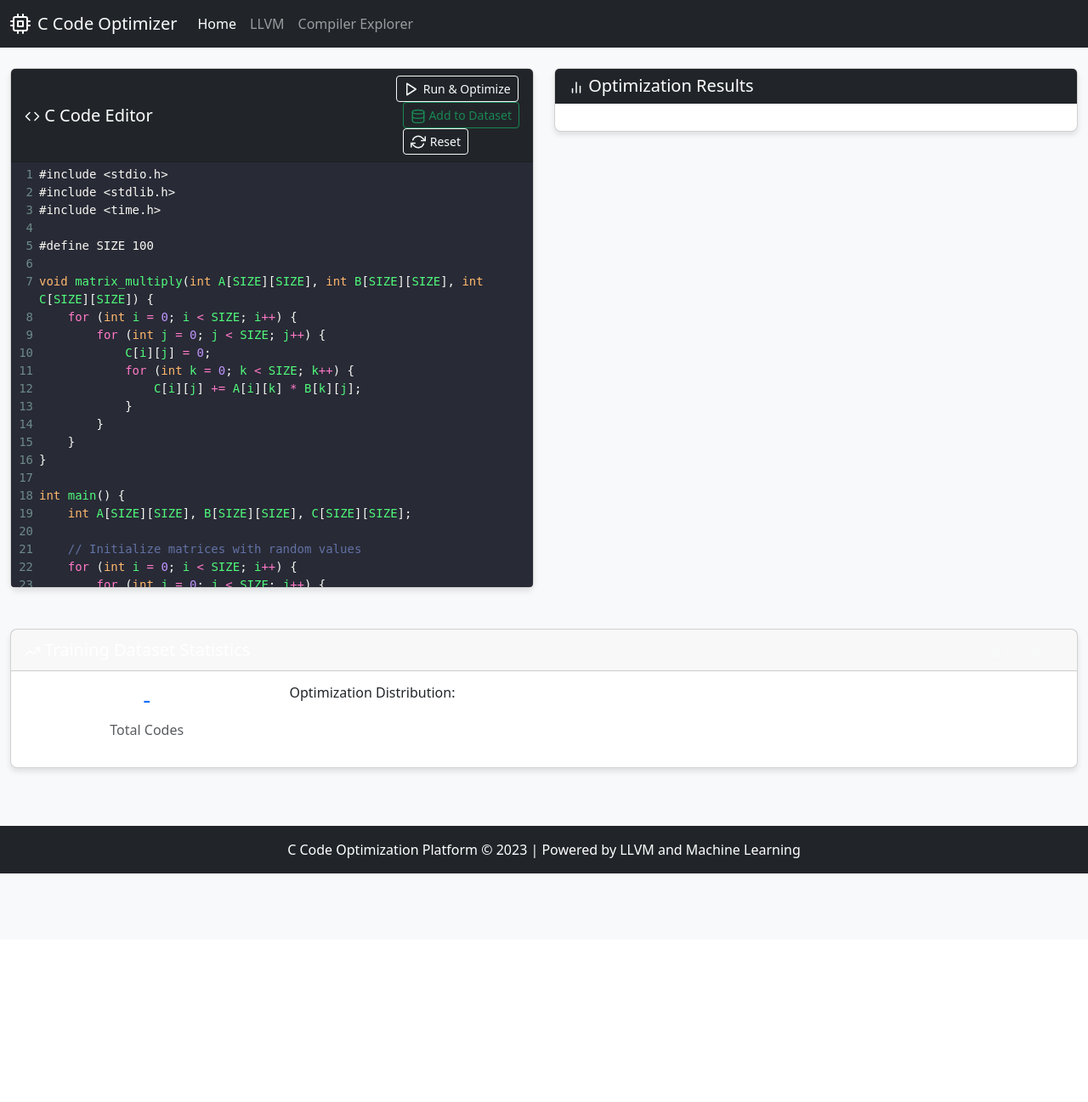
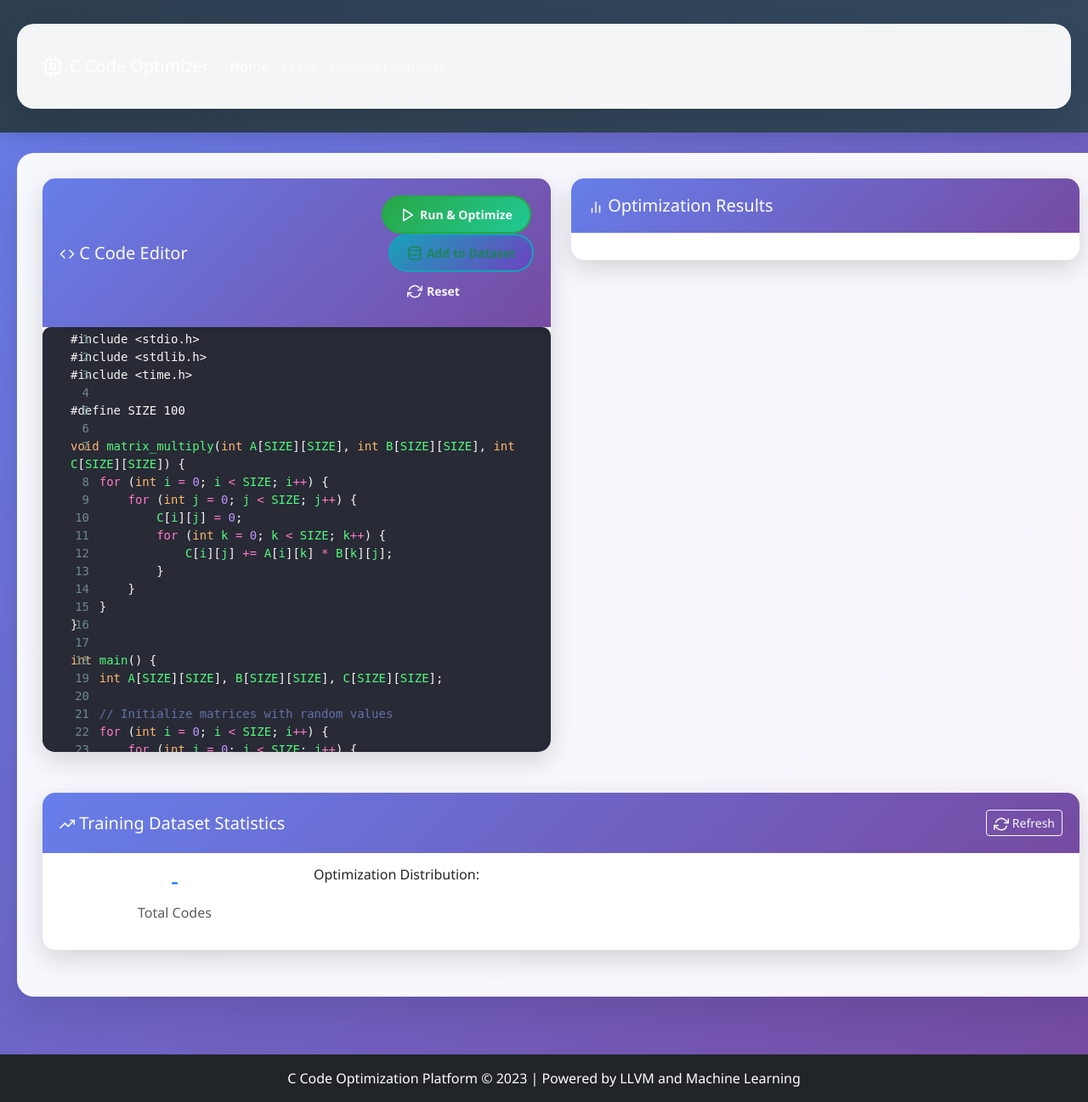
Before and after one commit to AgrimChauhan09/CodeOptimizer, a Flask app: page / in a window 1280 px wide. Shown: the whole page at 85% size. Before the commit the page ends 1028 px from the top, so only its background shows below. Run offline with Flask 3, Linux system fonts and the light colour scheme.

Commit message:
Enhance the user interface with visual appeal and prevent technique repetition
Refactor UI styling in `static/css/style.css` and add result caching to `static/js/main.js` to avoid repeated optimization details.

Replit-Commit-Author: Agent
Replit-Commit-Session-Id: 46f939f9-8876-4a14-86e0-35cd24b541c8
Replit-Commit-Screenshot-Url: https://storage.googleapis.com/screenshot-production-us-central1/d62fa755-6802-43f8-93a6-6deccf1c8dbe/992b663b-2bc4-4bb8-8b2e-f88f5fbaa7d6.jpg

```diff
--- a/static/css/style.css
+++ b/static/css/style.css
@@ -1,8 +1,18 @@
 body {
-    background-color: #f8f9fa;
+    background: linear-gradient(135deg, #667eea 0%, #764ba2 100%);
     min-height: 100vh;
     display: flex;
     flex-direction: column;
+    font-family: 'Segoe UI', Tahoma, Geneva, Verdana, sans-serif;
+}
+
+.container-fluid {
+    background: rgba(255, 255, 255, 0.95);
+    margin: 20px;
+    border-radius: 20px;
+    padding: 30px;
+    backdrop-filter: blur(10px);
+    box-shadow: 0 20px 40px rgba(0, 0, 0, 0.1);
 }
 
 .CodeMirror {
@@ -13,13 +23,29 @@ body {
 }
 
 .card {
-    border-radius: 8px;
-    box-shadow: 0 4px 6px rgba(0, 0, 0, 0.1);
-    margin-bottom: 20px;
+    border-radius: 15px;
+    box-shadow: 0 10px 30px rgba(0, 0, 0, 0.15);
+    margin-bottom: 25px;
+    border: none;
+    overflow: hidden;
+    transition: transform 0.3s ease, box-shadow 0.3s ease;
+}
+
+.card:hover {
+    transform: translateY(-5px);
+    box-shadow: 0 15px 40px rgba(0, 0, 0, 0.2);
 }
 
 .card-header {
-    border-radius: 8px 8px 0 0;
+    border-radius: 15px 15px 0 0;
+    background: linear-gradient(135deg, #667eea 0%, #764ba2 100%) !important;
+    color: white !important;
+    padding: 20px;
+    border-bottom: none;
+}
+
+.bg-gradient-primary {
+    background: linear-gradient(135deg, #667eea 0%, #764ba2 100%) !important;
 }
 
 #performance-chart {
@@ -87,10 +113,40 @@ footer {
     height: 18px;
 }
 
-#run-btn, #reset-btn {
+#run-btn, #reset-btn, #add-to-dataset-btn {
     display: flex;
     align-items: center;
     gap: 5px;
+    border-radius: 25px;
+    padding: 10px 20px;
+    font-weight: 600;
+    transition: all 0.3s ease;
+    border: 2px solid transparent;
+}
+
+#run-btn {
+    background: linear-gradient(135deg, #28a745 0%, #20c997 100%);
+    border-color: #28a745;
+}
+
+#run-btn:hover {
+    transform: translateY(-2px);
+    box-shadow: 0 8px 20px rgba(40, 167, 69, 0.4);
+}
+
+#add-to-dataset-btn {
+    background: linear-gradient(135deg, #17a2b8 0%, #6f42c1 100%);
+    border-color: #17a2b8;
+}
+
+#add-to-dataset-btn:hover {
+    transform: translateY(-2px);
+    box-shadow: 0 8px 20px rgba(23, 162, 184, 0.4);
+}
+
+#reset-btn:hover {
+    transform: translateY(-2px);
+    box-shadow: 0 8px 20px rgba(108, 117, 125, 0.4);
 }
 
 .icon-container {
@@ -103,3 +159,92 @@ footer {
     border-radius: 50%;
     margin-right: 10px;
 }
+
+/* Animated loading spinner */
+.spinner-border {
+    animation: spin 1s linear infinite;
+}
+
+@keyframes spin {
+    from { transform: rotate(0deg); }
+    to { transform: rotate(360deg); }
+}
+
+/* Results cards with better styling */
+.border-danger {
+    border: 2px solid #dc3545 !important;
+    border-radius: 15px;
+}
+
+.border-success {
+    border: 2px solid #28a745 !important;
+    border-radius: 15px;
+}
+
+.bg-danger {
+    background: linear-gradient(135deg, #dc3545 0%, #c82333 100%) !important;
+}
+
+.bg-success {
+    background: linear-gradient(135deg, #28a745 0%, #20c997 100%) !important;
+}
+
+.bg-primary {
+    background: linear-gradient(135deg, #007bff 0%, #6610f2 100%) !important;
+}
+
+.bg-info {
+    background: linear-gradient(135deg, #17a2b8 0%, #6f42c1 100%) !important;
+}
+
+/* Enhanced navbar */
+.navbar {
+    background: linear-gradient(135deg, #2c3e50 0%, #34495e 100%) !important;
+    box-shadow: 0 4px 20px rgba(0, 0, 0, 0.1);
+}
+
+/* Smooth page transitions */
+* {
+    transition: all 0.3s ease;
+}
+
+/* Progress bars with animation */
+.progress-bar {
+    transition: width 1s ease-in-out;
+}
+
+/* Dataset statistics styling */
+#optimization-distribution .badge {
+    border-radius: 20px;
+    padding: 8px 15px;
+    font-size: 14px;
+    font-weight: 500;
+    margin: 3px;
+    background: linear-gradient(135deg, #667eea 0%, #764ba2 100%) !important;
+    border: none;
+    box-shadow: 0 3px 10px rgba(102, 126, 234, 0.3);
+}
+
+/* Modal improvements */
+.modal-content {
+    border-radius: 20px;
+    border: none;
+    overflow: hidden;
+}
+
+.modal-header {
+    background: linear-gradient(135deg, #28a745 0%, #20c997 100%) !important;
+    border-bottom: none;
+}
+
+/* Table hover effects */
+.table-hover tbody tr:hover {
+    background-color: rgba(102, 126, 234, 0.1);
+    transform: scale(1.02);
+}
+
+/* Code editor improvements */
+.CodeMirror {
+    border-radius: 10px;
+    box-shadow: inset 0 2px 10px rgba(0, 0, 0, 0.1);
+}
--- a/static/js/main.js
+++ b/static/js/main.js
@@ -180,26 +180,32 @@ document.addEventListener('DOMContentLoaded', function() {
         // Display LLVM IR
         irViewer.setValue(data.llvm_ir || 'No LLVM IR available');
 
-        // Display optimization details if available
-        if (data.optimization_details && data.optimization_details.length > 0) {
-            // Create or update optimization details section
-            let detailsSection = document.getElementById('optimization-details');
-            if (!detailsSection) {
-                // Create the container if it doesn't exist
+        // Display optimization details if available (only for non-cached results)
+        if (data.optimization_details && data.optimization_details.length > 0 && !data.cached) {
+            // Remove any existing optimization details section first
+            const existingDetailsSection = document.getElementById('optimization-details-section');
+            if (existingDetailsSection) {
+                existingDetailsSection.remove();
+            }
+
+            // Create the container
             const detailsContainer = document.createElement('div');
             detailsContainer.classList.add('card', 'mb-4');
+            detailsContainer.id = 'optimization-details-section';
             detailsContainer.innerHTML = `
-                    <div class="card-header bg-dark text-white">
-                        <h5 class="mb-0">Optimization Techniques</h5>
+                <div class="card-header bg-gradient text-white" style="background: linear-gradient(135deg, #667eea 0%, #764ba2 100%);">
+                    <h5 class="mb-0">
+                        <i data-feather="zap"></i> Optimization Techniques Applied
+                    </h5>
                 </div>
                 <div class="card-body">
                     <div class="table-responsive">
-                            <table class="table table-striped">
-                                <thead>
+                        <table class="table table-hover">
+                            <thead class="table-dark">
                                 <tr>
                                     <th>Technique</th>
                                     <th>Benefit</th>
-                                        <th>Potential</th>
+                                    <th>Potential Impact</th>
                                 </tr>
                             </thead>
                             <tbody id="optimization-details-body"></tbody>
@@ -209,7 +215,7 @@ document.addEventListener('DOMContentLoaded', function() {
             `;
 
             // Find where to insert - before the features card
-                const featuresCard = document.querySelector('.table-responsive').closest('.card');
+            const featuresCard = document.querySelector('#features-table').closest('.card');
             if (featuresCard && featuresCard.parentNode) {
                 featuresCard.parentNode.insertBefore(detailsContainer, featuresCard);
             } else {
@@ -217,31 +223,31 @@ document.addEventListener('DOMContentLoaded', function() {
                 document.getElementById('results-content').appendChild(detailsContainer);
             }
 
-                detailsSection = detailsContainer;
-            }
-
             // Populate the optimization details
-            const detailsBody = document.getElementById('optimization-details-body') ||
-                               detailsSection.querySelector('tbody');
-            detailsBody.innerHTML = '';
+            const detailsBody = document.getElementById('optimization-details-body');
 
             data.optimization_details.forEach(detail => {
                 const row = document.createElement('tr');
+                const potentialColor = detail.potential >= 8 ? 'success' : detail.potential >= 5 ? 'warning' : 'info';
                 row.innerHTML = `
-                    <td><strong>${detail.name}</strong></td>
-                    <td>${detail.benefit}</td>
+                    <td><strong><i data-feather="cpu"></i> ${detail.name}</strong></td>
+                    <td><span class="text-muted">${detail.benefit}</span></td>
                     <td>
-                        <div class="progress">
-                            <div class="progress-bar bg-info" role="progressbar"
+                        <div class="progress" style="height: 20px;">
+                            <div class="progress-bar bg-${potentialColor} progress-bar-striped progress-bar-animated"
+                                 role="progressbar"
                                  style="width: ${Math.min(detail.potential * 10, 100)}%"
                                  aria-valuenow="${detail.potential}" aria-valuemin="0" aria-valuemax="10">
-                                ${detail.potential}
+                                ${detail.potential}/10
                             </div>
                         </div>
                     </td>
                 `;
                 detailsBody.appendChild(row);
             });
+
+            // Re-initialize feather icons
+            feather.replace();
         }
 
         // Populate features table
```
Also changed, not shown: attached_assets/image_1750564386156.png (added), 1 other file. Lines whose indentation alone changed are shown as unchanged.
